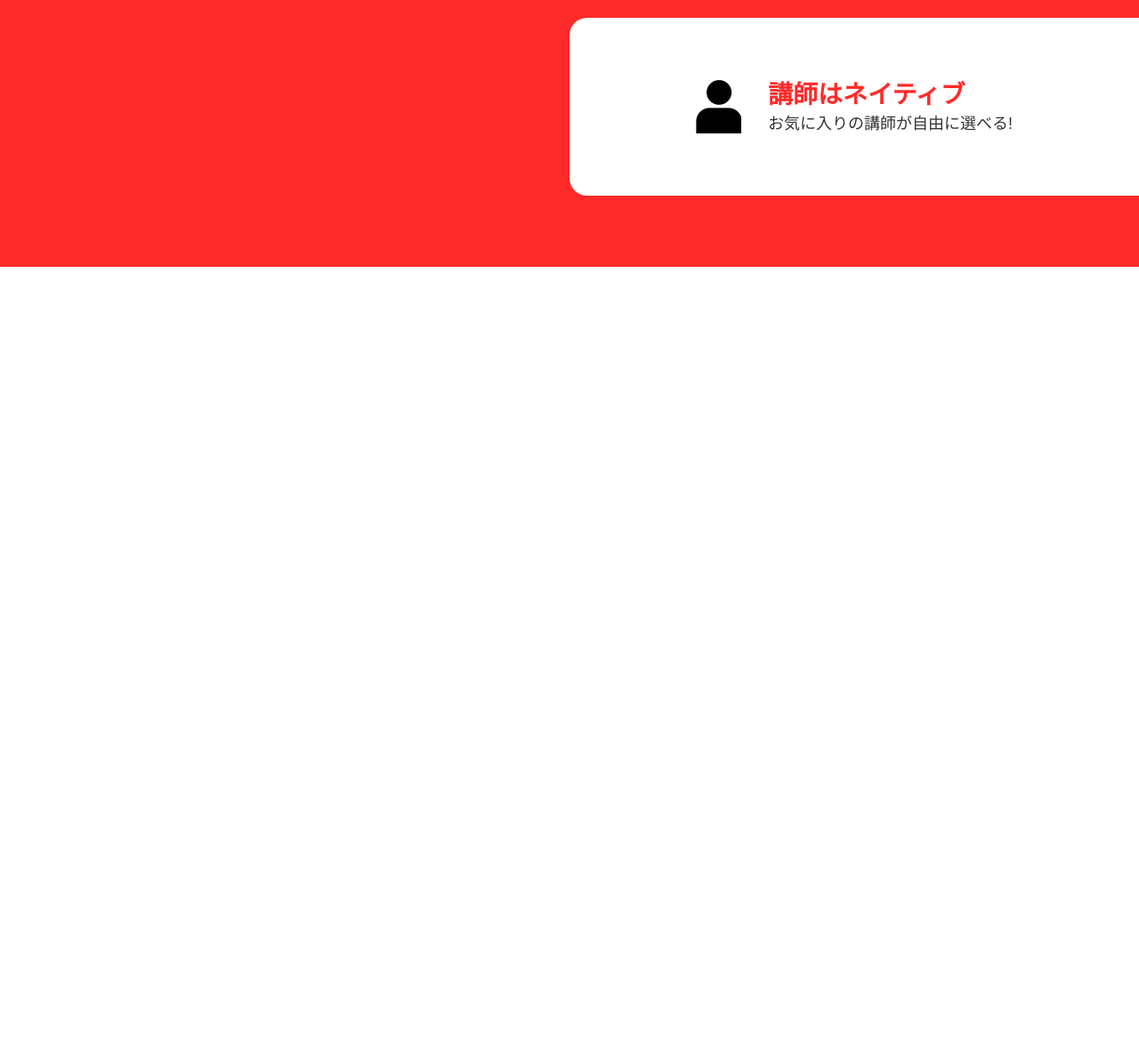
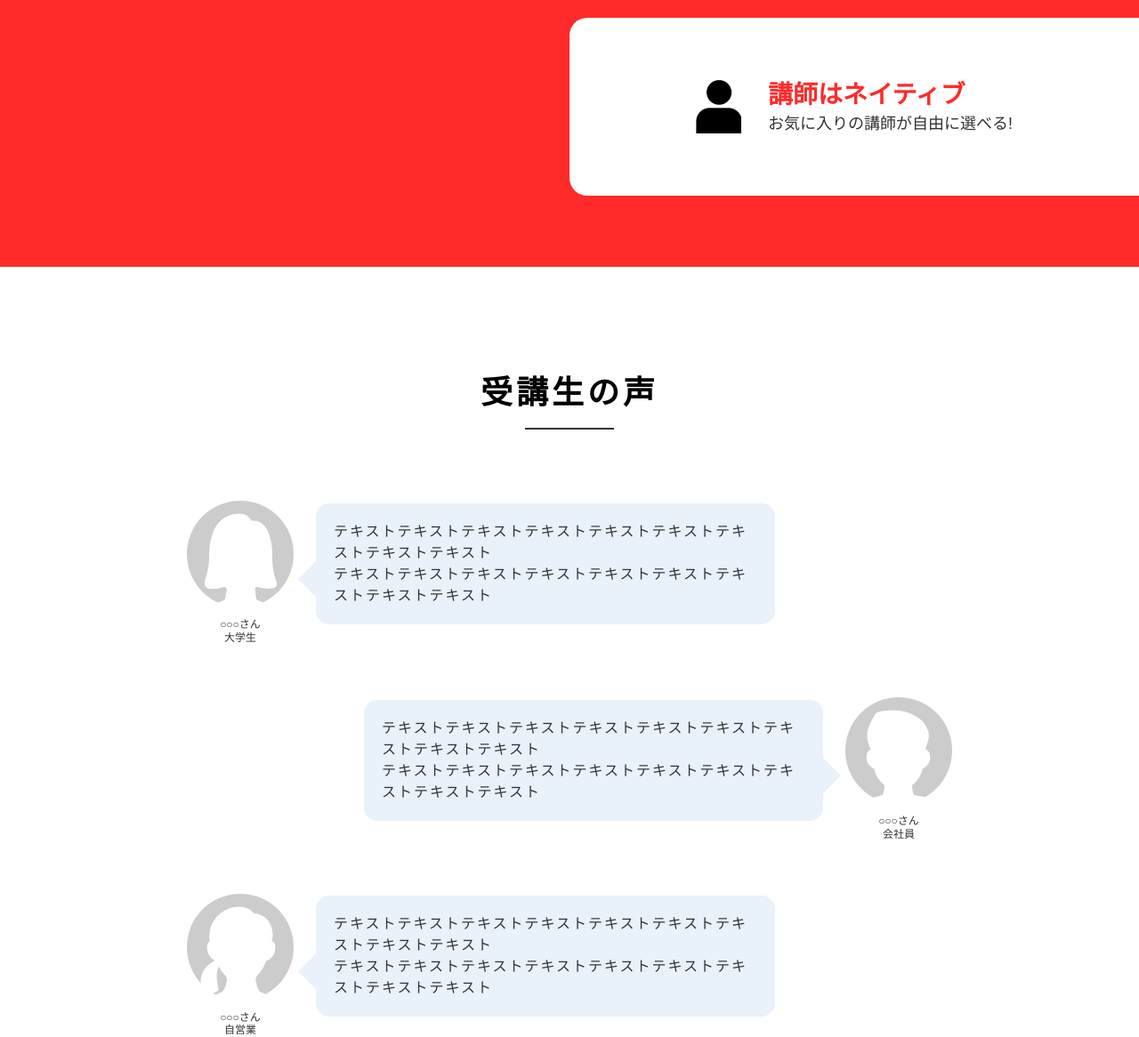
Before and after one commit to takeshi0518/BBB_English_Conversation_Class, a plain HTML site: page index.html in a window 1280 px wide. Shown: the part 1383-2549 px from the top of the page at 89% size. Before the commit the page ends 1683 px from the top, so only its background shows below. Drawn offline with Linux system fonts and the light colour scheme.

Commit message:
section-voiceの実装が完了しました。

```diff
--- /dev/null
+++ b/common/sass/layout/_container.scss
@@ -0,0 +1,8 @@
+
+
+.container {
+  margin: 0 auto;
+  padding: 0 16px;
+  width: 100%;
+  max-width: 892px;
+}
--- /dev/null
+++ b/common/sass/layout/voice.scss
@@ -0,0 +1,109 @@
+@use '../mixin/responsive' as *;
+@use '../base/config' as *;
+
+
+.voice {
+  margin-top: 120px;
+}
+.voice__list {
+  margin-top: 100px;
+}
+.voice__item {
+  margin-top: 60px;
+  display: flex;
+  align-items: center;
+  @include responsive (tb) {
+    flex-direction: column-reverse;
+  }
+}
+.voice__item:nth-of-type(even)  {
+  flex-direction: row-reverse;
+  @include responsive (tb) {
+    flex-direction: column-reverse;
+  }
+}
+.voice__item:first-child {
+  margin-top: 0;
+}
+.voice__img-wrapper {
+  @include responsive (tb) {
+    margin-top: 30px;
+  }
+}
+.voice__img-wrapper::before {
+  content: '';
+  display: inline-block;
+  width: 120px;
+  height: 120px;
+  border-radius: 50%;
+  background-color: #ccc;
+  position: absolute;
+}
+.voice__img {
+  width: 120px;
+  height: 120px;
+  margin-bottom: 10px;
+  position: relative;
+}
+
+.voice__img-text {
+  font-size: 12px;
+  line-height: 1.2;
+  color: $font_color;
+  text-align: center;
+}
+.voice__text {
+  margin-bottom: 20px;
+  padding: 20px;
+  width: 100%;
+  max-width: 516px;
+  border-radius: 15px;
+  background-color: #E9F1FB;
+  font-size: 16px;
+  line-height: 1.5;
+  letter-spacing: 2px;
+  color: $font_color;
+  position: relative;
+}
+.voice__text::before {
+  content: '';
+  display: inline-block;
+  width: 0;
+  height: 0;
+  border-top: 30px solid transparent;
+  border-bottom: 30px solid transparent;
+  border-right: 30px solid #E9F1FB;
+  border-left: 30px solid transparent;
+  position: absolute;
+}
+.voice__item:nth-child(odd) .voice__text::before {
+  bottom: 21px;
+  left: -50px;
+  @include responsive (tb) {
+    bottom: -50px;
+    left: 50%;
+    transform: rotate(-90deg) translateY(-50%);
+  }
+}
+.voice__item:nth-child(even) .voice__text::before {
+  bottom: 21px;
+  right: -50px;
+  transform: rotate(180deg);
+  @include responsive (tb) {
+    bottom: -50px;
+    left: 50%;
+    transform: rotate(-90deg) translateY(-50%);
+  }
+}
+.voice__item:nth-child(odd) .voice__text {
+  margin-left: 25px;
+}
+.voice__item:nth-child(even) .voice__text {
+  margin-right: 25px;
+}
+.voice__item:nth-child(odd) .voice__text,
+.voice__item:nth-child(even) .voice__text {
+  @include responsive (tb) {
+    margin: 0;
+  }
+}
--- a/common/sass/sytle.scss
+++ b/common/sass/sytle.scss
@@ -9,6 +9,10 @@
 @use  '../sass/components/mainvisual-btn';
 @use '../sass/layout/reason';
 @use '../sass/components/section-title';
+@use '../sass/layout/container';
+@use '../sass/layout/voice';
+
+
 
 
 html {
@@ -17,3 +21,9 @@ html {
 body {
   font-family: "Arial", sans-serif;
 }
+li {
+  list-style: none;
+}
+a {
+  text-decoration: none;
+}
--- a/index.html
+++ b/index.html
@@ -70,6 +70,45 @@
       </ul>
     </section>
 
+    <section class="voice container">
+      <h2 class="section-title">受講生の声</h2>
+      <ul class="voice__list">
+        <li class="voice__item">
+          <div class="voice__img-wrapper">
+            <img src="/common/img/icon-student1.png" alt="女子大学生の画像です" class="voice__img">
+            <p class="voice__img-text">○○○さん</p>
+            <p class="voice__img-text">大学生</p>
+          </div>
+          <p class="voice__text">
+            テキストテキストテキストテキストテキストテキストテキストテキストテキスト<br>
+            テキストテキストテキストテキストテキストテキストテキストテキストテキスト
+          </p>
+        </li>
+        <li class="voice__item">
+          <div class="voice__img-wrapper">
+            <img src="/common/img/icon-student2.png" alt="男性会社員の画像です" class="voice__img">
+            <p class="voice__img-text">○○○さん</p>
+            <p class="voice__img-text">会社員</p>
+          </div>
+          <p class="voice__text">
+            テキストテキストテキストテキストテキストテキストテキストテキストテキスト<br>
+            テキストテキストテキストテキストテキストテキストテキストテキストテキスト
+          </p>
+        </li>
+        <li class="voice__item">
+          <div class="voice__img-wrapper">
+            <img src="/common/img/icon-student3.png" alt="男性自営業者の画像です" class="voice__img">
+            <p class="voice__img-text">○○○さん</p>
+            <p class="voice__img-text">自営業</p>
+          </div>
+          <p class="voice__text">
+            テキストテキストテキストテキストテキストテキストテキストテキストテキスト<br>
+            テキストテキストテキストテキストテキストテキストテキストテキストテキスト
+          </p>
+        </li>
+      </ul>
+    </section>
+
 
 
   </main>
```
Also changed, not shown: common/css/layout/voice.css (added), common/css/sytle.css, 2 other files.
